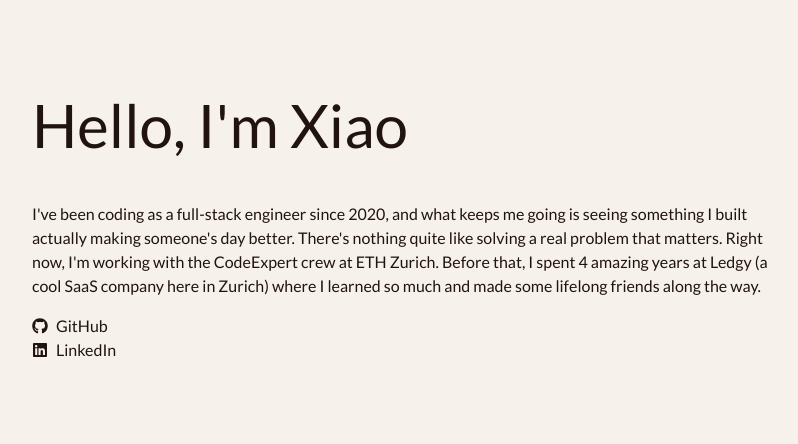
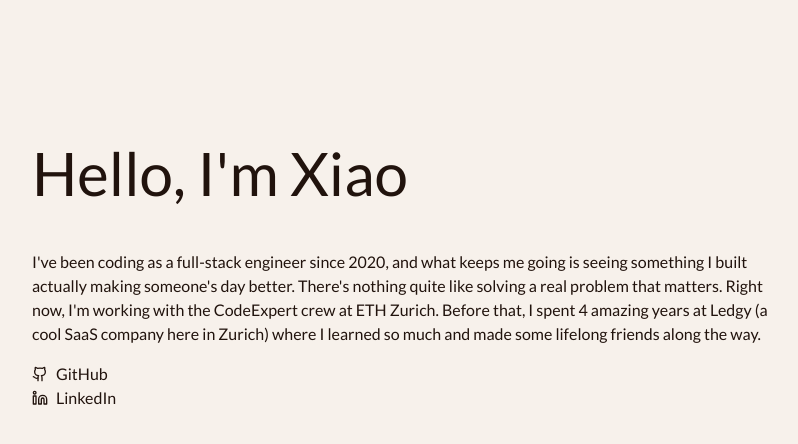
Before and after one commit to XiaoSunXS/xiaosun.dev, a Next.js app: page / in a window 1280 px wide. Shown: the top 444 px of the page, without its empty margins (48-846 px from the left). Built offline with nearby package versions, Linux system fonts and the light colour scheme.

Commit message:
feat: update icon style

```diff
--- a/package.json
+++ b/package.json
@@ -10,6 +10,7 @@
   },
   "dependencies": {
     "@next/font": "^14.2.15",
+    "lucide-react": "^0.503.0",
     "next": "15.3.1",
     "react": "^19.0.0",
     "react-dom": "^19.0.0",
--- /dev/null
+++ b/src/app/components/Header.tsx
@@ -0,0 +1,3 @@
+"use client";
+
+export const Header = () => <div className="m-6 flex justify-end"></div>;
--- a/src/app/components/SocialMediaIcon.tsx
+++ b/src/app/components/SocialMediaIcon.tsx
@@ -1,16 +1,14 @@
-import { FaGithub, FaLinkedin, FaTwitter, FaEnvelope } from "react-icons/fa";
+import { LuGithub, LuLinkedin, LuMail } from "react-icons/lu";
 import { SocialMediaKey } from "../utils/types";
 
 export const SocialMediaIcon = (type: SocialMediaKey) => {
   switch (type.toLowerCase()) {
     case "github":
-      return <FaGithub className="mr-2" />;
+      return <LuGithub className="mr-2" />;
     case "linkedin":
-      return <FaLinkedin className="mr-2" />;
-    case "twitter":
-      return <FaTwitter className="mr-2" />;
+      return <LuLinkedin className="mr-2" />;
     case "email":
-      return <FaEnvelope className="mr-2" />;
+      return <LuMail className="mr-2" />;
     default:
       return null;
   }
--- a/src/app/layout.tsx
+++ b/src/app/layout.tsx
@@ -1,6 +1,7 @@
 import type { Metadata } from "next";
 import "./globals.css";
 import { Lato } from "next/font/google";
+import { Header } from "./components/Header";
 
 export const metadata: Metadata = {
   title: "Xiao's website",
@@ -23,6 +24,7 @@ export default function RootLayout({
   return (
     <html lang="en">
       <body className={`${lato.variable} font-sans antialiased`}>
+        <Header />
         <div className="flex-1 container mx-auto px-20 py-20">{children}</div>
       </body>
     </html>
--- a/src/app/utils/types.ts
+++ b/src/app/utils/types.ts
@@ -1,2 +1,6 @@
-export type SocialMediaTypes = { gitHub: string; linkedIn: string };
+export type SocialMediaTypes = {
+  gitHub: string;
+  linkedIn: string;
+  email: string;
+};
 export type SocialMediaKey = keyof SocialMediaTypes;
```
Also changed, not shown: 1 other file (tests, documents, lock files or other folders).
